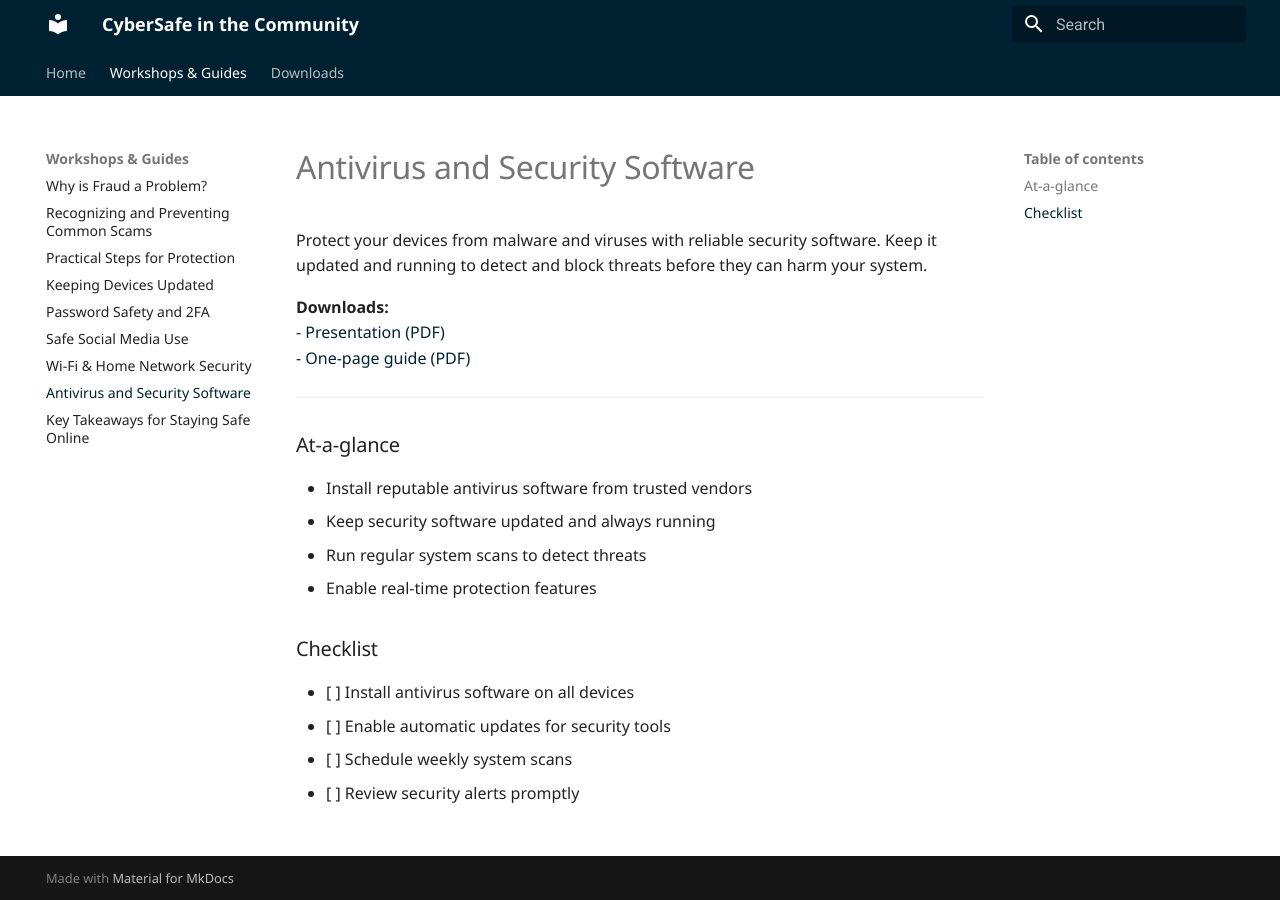
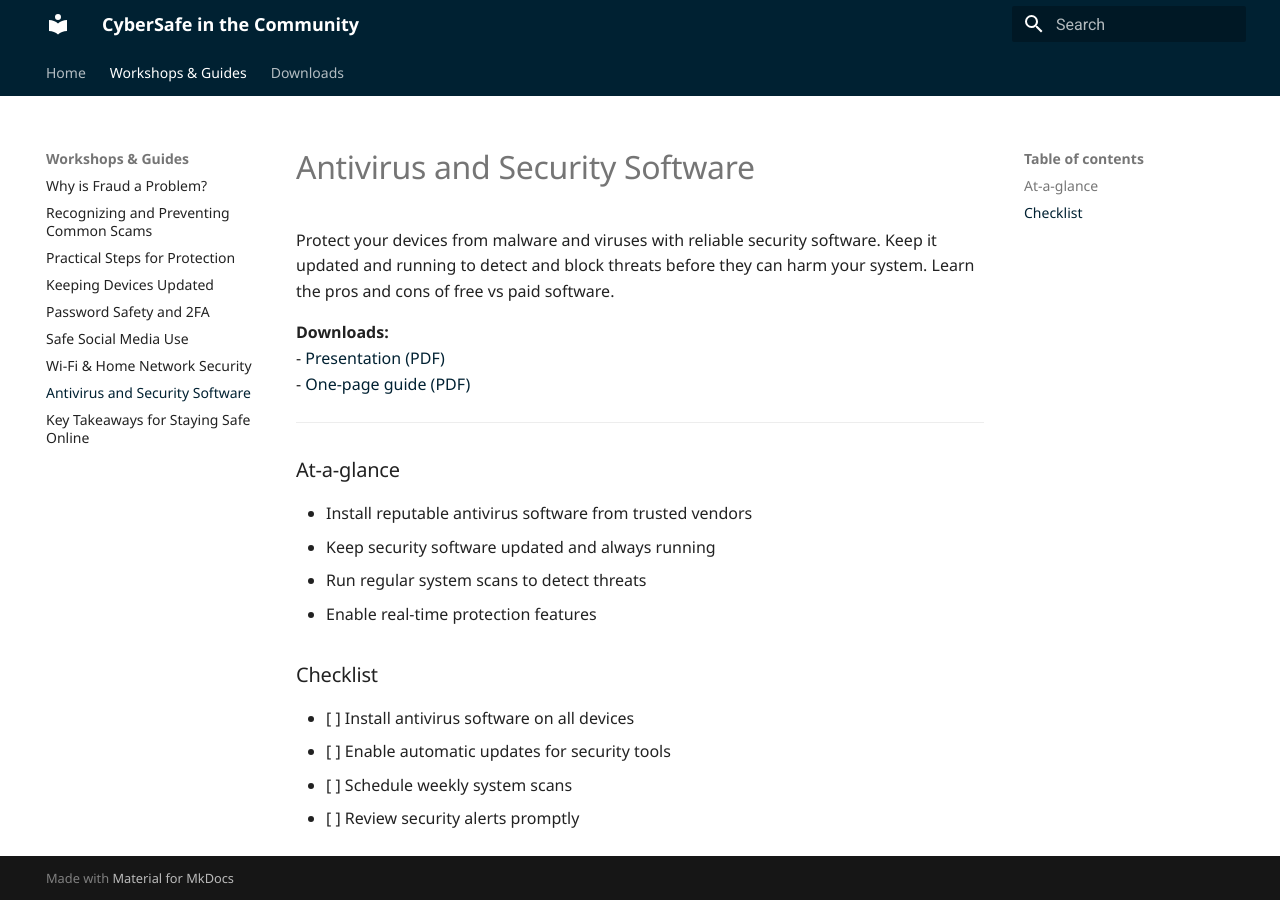
Before and after one commit to CyberSnackCat/CyberSafe, an MkDocs documentation site: the page built from docs/sections/antivirus-and-security-software.md, in a window 1280 px wide. Built offline with MkDocs 1.6.1 and Material for MkDocs 9.7.7, drawn with Linux system fonts in a browser that asks for light colours.

Commit message:
Remove redundant About Me text and update antivirus section content

```diff
--- a/docs/sections/antivirus-and-security-software.md
+++ b/docs/sections/antivirus-and-security-software.md
@@ -1,6 +1,6 @@
 # Antivirus and Security Software
 
-Protect your devices from malware and viruses with reliable security software. Keep it updated and running to detect and block threats before they can harm your system.
+Protect your devices from malware and viruses with reliable security software. Keep it updated and running to detect and block threats before they can harm your system. Learn the pros and cons of free vs paid software.
 
 **Downloads:**
 - [Presentation (PDF)](../downloads/antivirus-and-security-software-presentation.pdf)
```
Also changed, not shown: docs/index.md (+0 -2 lines).
